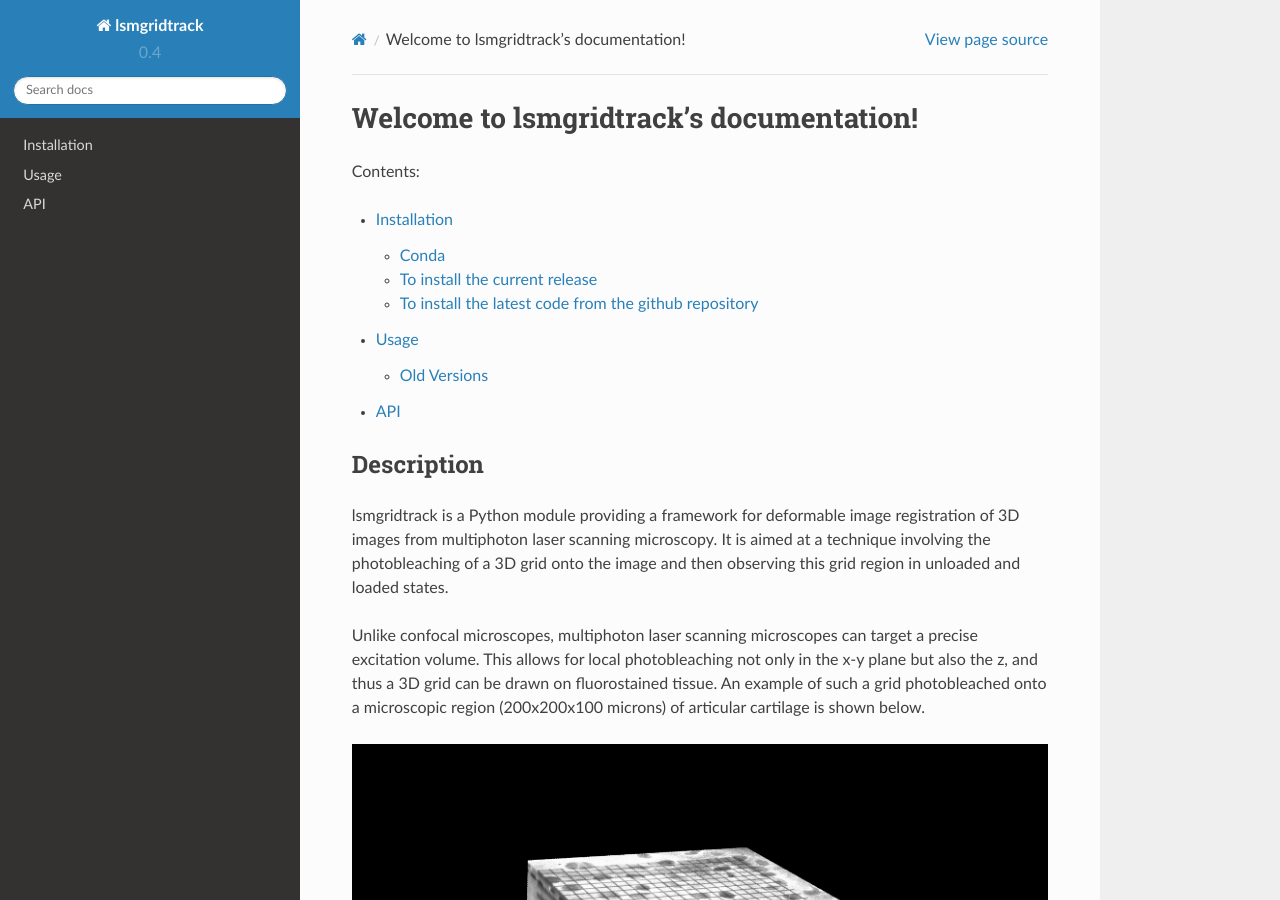
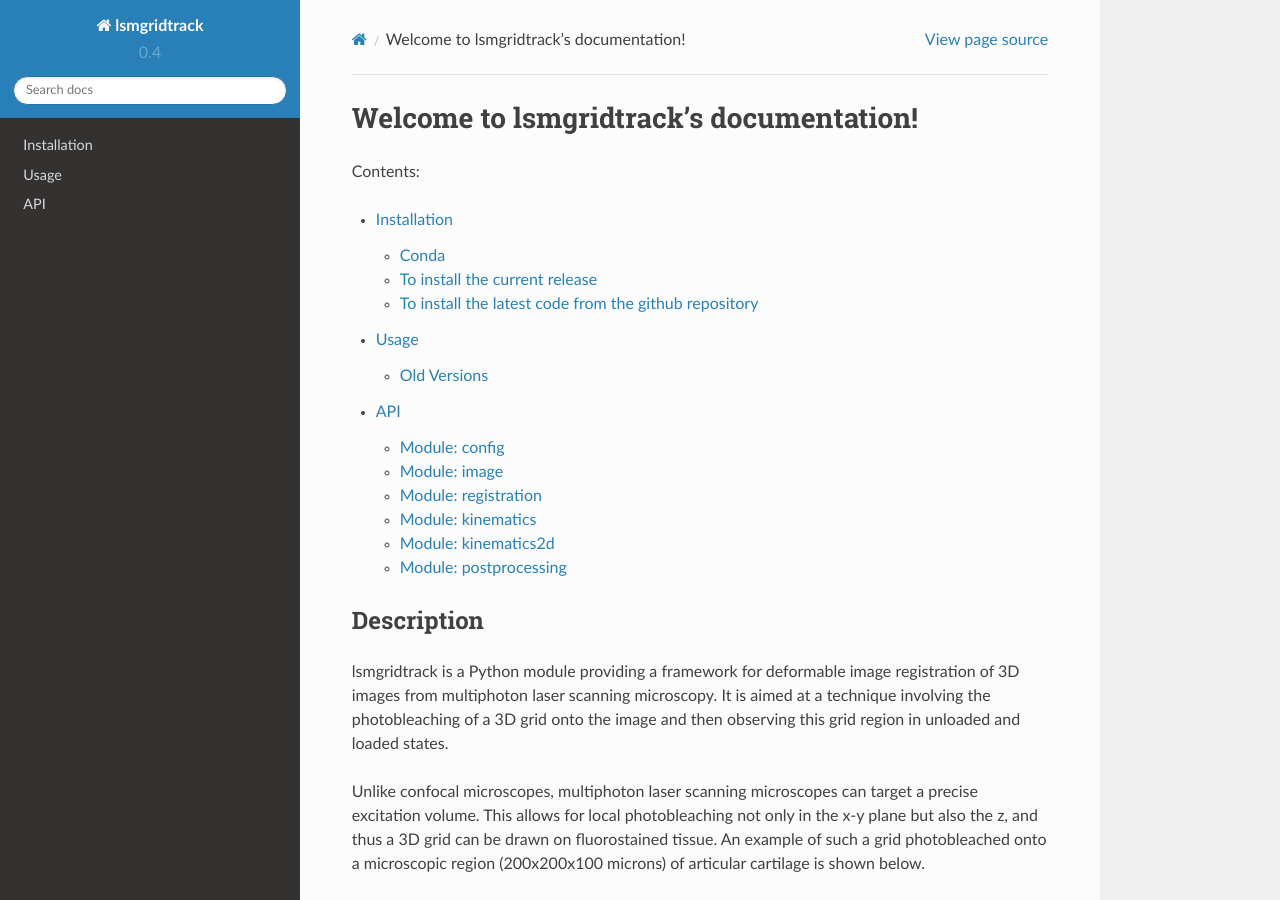
Before and after one commit to siboles/lsmgridtrack, a Sphinx documentation site: the page built from doc/index.rst, in a window 1280 px wide and 900 px high. Built offline with Sphinx 7.4.7 and the Read the Docs theme 2.0.0, drawn with Linux system fonts in a browser that asks for light colours; part of the change alters nothing that is shown.

```diff
--- a/doc/API.rst
+++ b/doc/API.rst
@@ -3,27 +3,67 @@
 API
 ===
 
-The autodocumentation for the lsmgridtrack module is provided below.
+The autodocumentation for the lsmgridtrack package is provided below.
 
 .. toctree::
    :maxdepth: 1
    :glob:
 
 
+Module: config
+~~~~~~~~~~~~~
+
+The config module contains functions and classes for defining analysis settings.
+
 .. automodule:: lsmgridtrack.config
    :members:
+
+Module: image
+~~~~~~~~~~~~~
+
+The image module contains functions and classes for reading and writing images,
+preprocessing the images for use in lsmgridtrack, and quantifying features like
+the the sample surface.
 
 .. automodule:: lsmgridtrack.image
    :members:
 
+Module: registration
+~~~~~~~~~~~~~~~~~~~~
+
+The registration module contains functions for defining and executing deformable
+image registration and saving the resulting transform.
+
 .. automodule:: lsmgridtrack.registration
    :members:
+
+Module: kinematics
+~~~~~~~~~~~~~~~~~~
+
+The kinematics module provides functions for calculating the 3-D displacement field
+and subsequent kinematic variables on a specified rectilinear grid. These include
+the deformation gradient, Green-Lagrange strain, principal Green-Lagrange strains,
+and volumetric strains.
 
 .. automodule:: lsmgridtrack.kinematics
    :members:
 
+Module: kinematics2d
+~~~~~~~~~~~~~~~~~~~~
+
+The kinematics2d module provides functions for calculating the 2-D displacement field
+and subsequent kinematic variables on a specified rectilinear grid. These include
+the deformation gradient, Green-Lagrange strain, principal Green-Lagrange strains,
+and volumetric strains.
+
 .. automodule:: lsmgridtrack.kinematics2d
    :members:
 
+Module: postprocessing
+~~~~~~~~~~~~~~~~~~~~~~
+
+The postprocessing module provides functions to rotate data to new coordinate systems
+aligned with a provided sample surface geometry.
+
 .. automodule:: lsmgridtrack.postprocessing
    :members:
```
